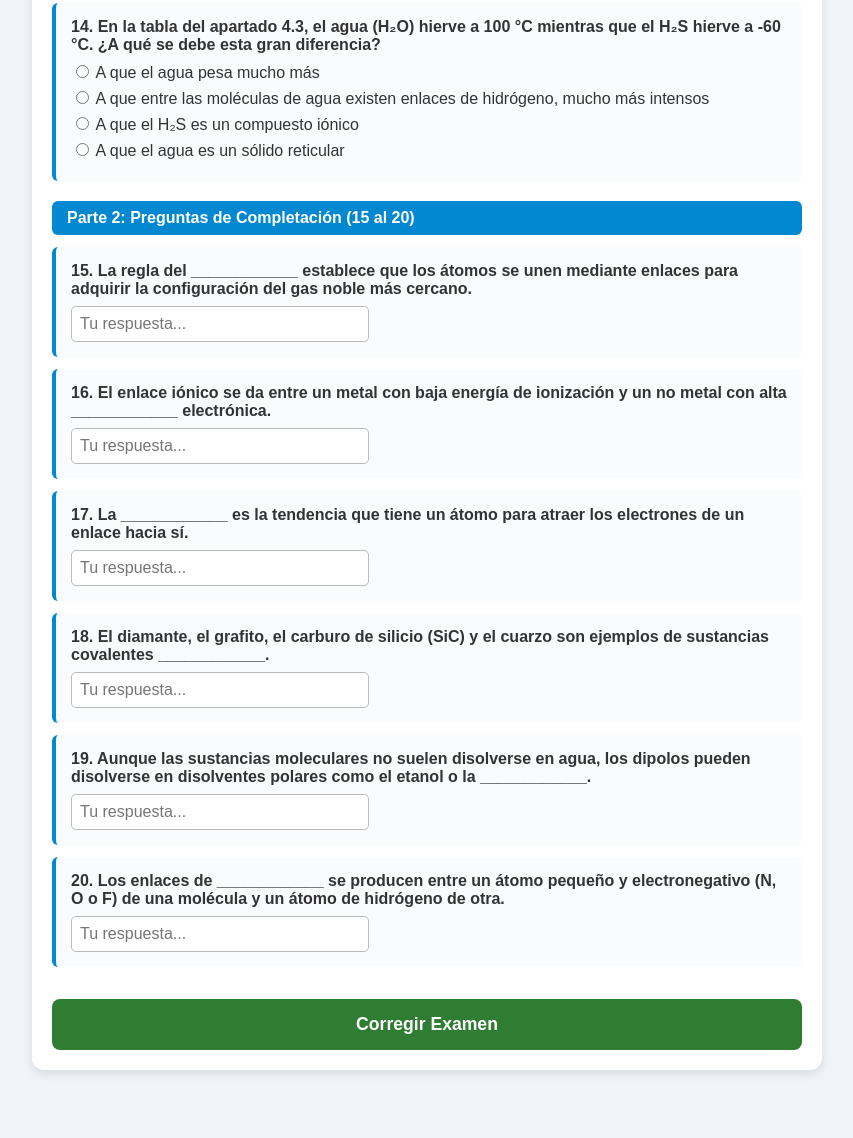
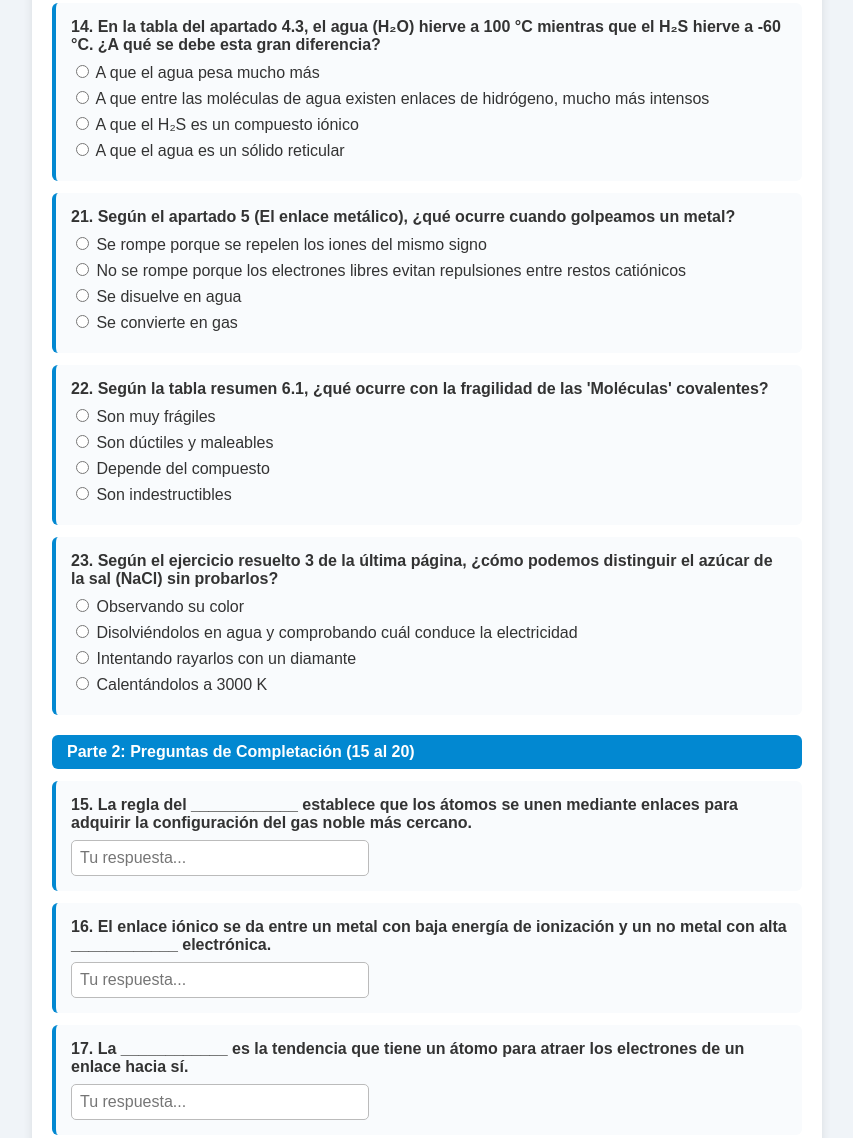
Before and after one commit to Ally098/index.html, a plain HTML site: page index.html in a window 1280 px wide. Shown: the part 2626-3764 px from the top of the page, without its empty margins (213-1066 px from the left). Before the commit the page ends 3711 px from the top, so only its background shows below. Drawn offline with Linux system fonts and the light colour scheme.

Commit message:
Add script tag for preguntas2.js

```diff
--- a/index.html
+++ b/index.html
@@ -35,5 +35,6 @@
     <div id="score-box"><h2 id="score-txt"></h2><p id="score-msg"></p></div>
 </div>
 <script src="preguntas.js"></script>
+<script src="preguntas2.js"></script>
 </body>
 </html>
```
